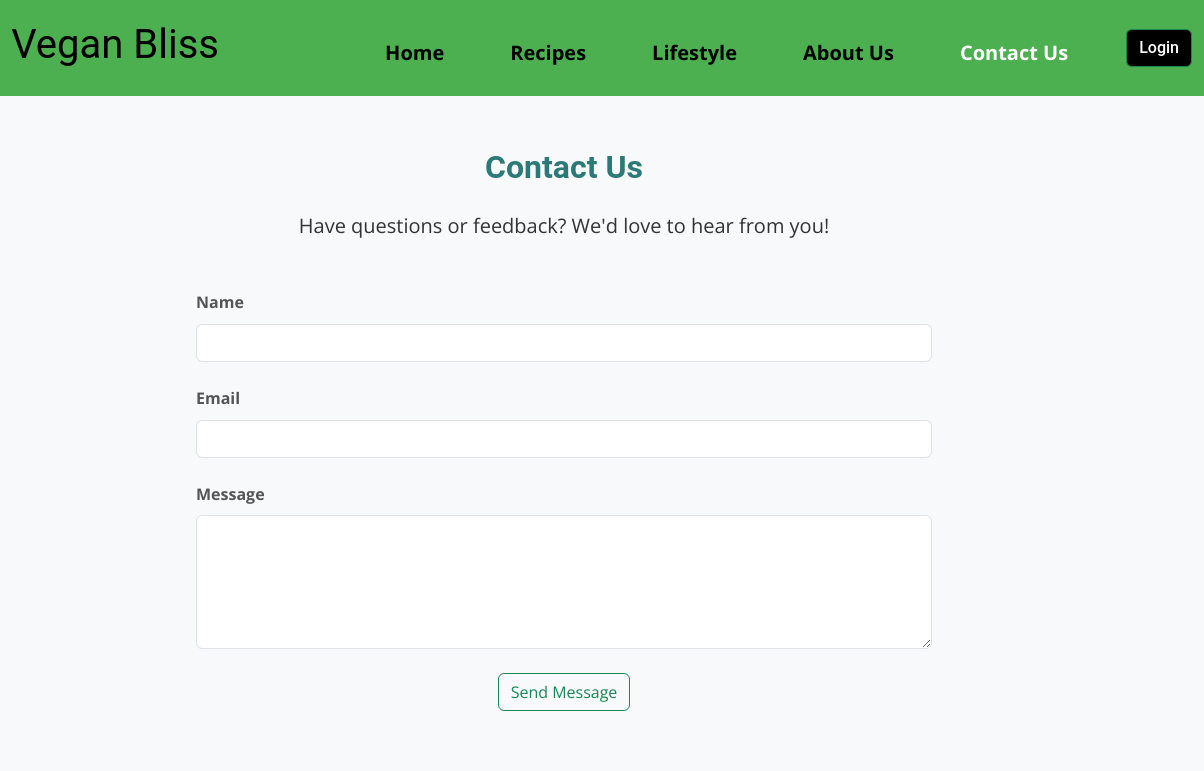
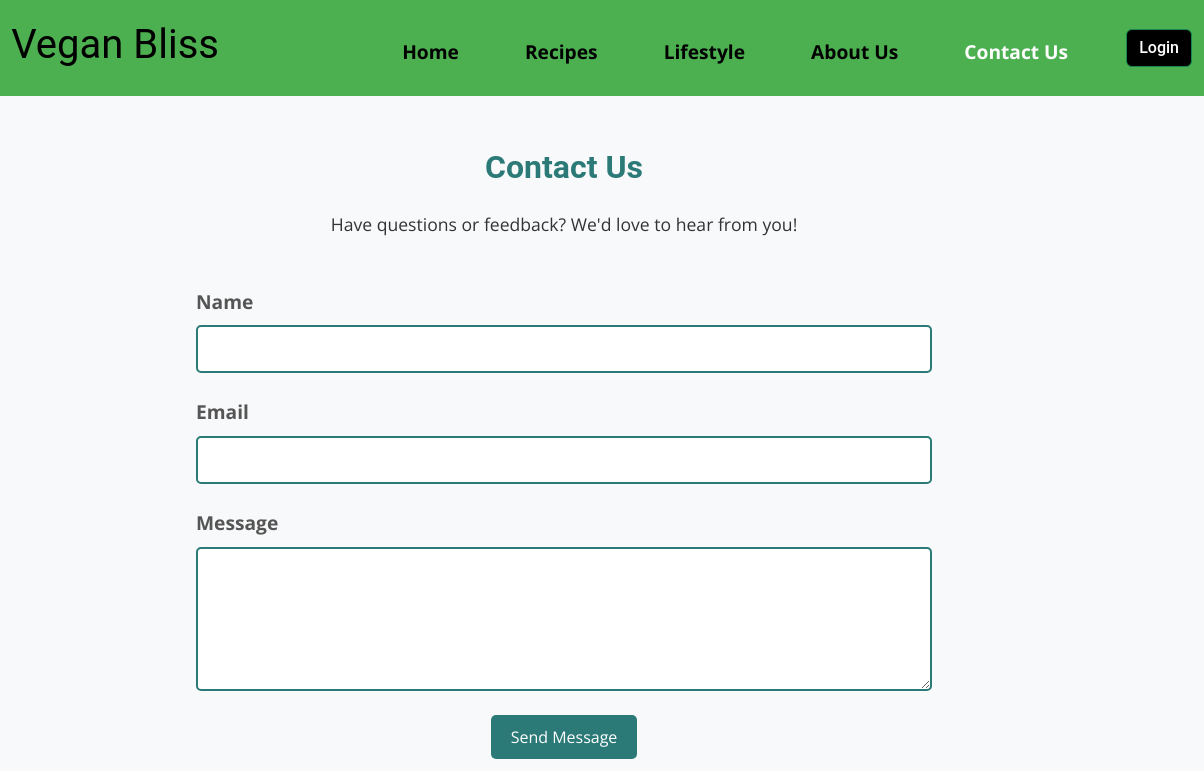
Before and after one commit to Danut89/ProjectMilestone1-Vegan-Bliss, a plain HTML site: page contact.html in a window 1280 px wide. Shown: the top 771 px of the page, 76-1280 px from the left. Drawn offline with nearby package versions, Linux system fonts and the light colour scheme.

Commit message:
Cleaned the code and added space

```diff
--- a/assets/css/style.css
+++ b/assets/css/style.css
@@ -62,7 +62,7 @@ body, html {
 .nav-item, .nav-link {
     color: #000;
     font-weight: 500;
-    font-size: 20px;
+    font-size: 1.2rem;
     font-weight: bold;
 }
 
@@ -419,7 +419,7 @@ iframe {
 }
 
 .mail-box-style {
-    background-color: #e7e8e9; border: 2px solid #4CAF50;
+    background-color: #f8f9fa; border: 2px solid #4CAF50;
     border: 2px solid #4CAF50;
 }
 
@@ -437,10 +437,8 @@ iframe {
     font-weight: bold;
     border: 2px solid #4CAF50;
     padding: 15px;
-    color: #e4e2e2;
     background-color: white;
 }
-
 
 .content {
     text-align: center;
@@ -542,11 +540,44 @@ iframe {
 
 #contact p {
     color: #333;
+    font-size: 1.1rem;
 }
 
 #contact .form-label {
     font-weight: bold;
     color: #555;
+    font-size: 1.2rem;
+}
+
+#contact .form-control {
+    border: 2px solid #2b7a78;
+    border-radius: 5px;
+    padding: 10px;
+    font-size: 1rem;
+}
+
+#contact .form-control:focus {
+    border-color: #4CAF50;
+    box-shadow: none;
+}
+
+#contact .btn {
+    background-color: #2b7a78;
+    color: #fff;
+    padding: 10px 20px;
+    border: none;
+    border-radius: 5px;
+    transition: background-color 0.3s ease;
+}
+
+#contact .btn:hover {
+    background-color: salmon;
+    color: #000;
+}
+
+#contact .form-container {
+    max-width: 600px;
+    margin: 0 auto;
 }
 
 #contact .about-subtext {
--- a/contact.html
+++ b/contact.html
@@ -119,7 +119,7 @@
 
        <!--Subscribe section with email input and subscribe button-->
 <section class="container mail-container">
-    <div class="p-3 rounded-3" style="background-color: #f8f9fa; border: 2px solid #4CAF50;">
+    <div class="p-3 rounded-3 mail-box-style">
         <h2 class="first-title">Why not join our mailing list?</h2>
         <div class="content-container mx-auto rounded">
             <p class="content">Get our latest promotions, new products, and offers straight to your inbox!</p>
```
Also changed, not shown: featuredrecipes.html (+1 -1 lines), lifestyle.html (+1 -1 lines).
